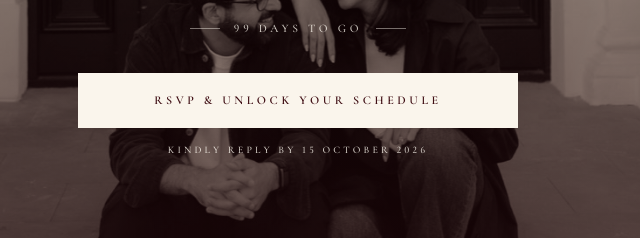
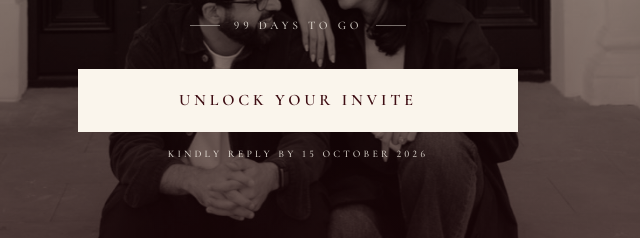
Before and after one commit to athzbd/athenauday-site, a plain HTML site: page index.html in a window 1280 px wide. Shown: the part 385-623 px from the top of the page, 342-982 px from the left. Drawn offline with nearby package versions, Linux system fonts and the light colour scheme.

Commit message:
Update KL site — 2026-10-01 22:43

```diff
--- a/index.html
+++ b/index.html
@@ -109,9 +109,9 @@
   body.locked #schedule, body.locked #travel, body.locked #faq, body.locked [data-gated]{display:none!important}
   .hero-cta{display:block; width:100%; max-width:440px; margin:34px auto 0; box-sizing:border-box; text-align:center; padding:17px 30px; border:1px solid var(--ivory);
     background:var(--ivory); color:var(--wine); text-decoration:none; text-shadow:none;
-    font-size:12px; letter-spacing:.3em; text-transform:uppercase; font-weight:600; transition:.2s}
+    font-size:16px; letter-spacing:.24em; text-transform:uppercase; font-weight:600; transition:.2s}
   .hero-cta:hover{background:transparent; color:var(--ivory)}
-  @media(max-width:600px){.hero-cta{max-width:none; padding:18px 12px; font-size:11.5px; letter-spacing:.22em}}
+  @media(max-width:600px){.hero-cta{max-width:none; padding:19px 10px; font-size:16px; letter-spacing:.24em}}
   .hero-by{margin-top:14px; font-size:10px; opacity:.85}
 
   /* ═══ welcome ═══ */
@@ -331,7 +331,7 @@
       <h1 class="names">Athena<span class="amp">&amp;</span>Uday</h1>
       <p class="when caps">8 – 9 January 2027 · Kuala Lumpur</p>
       <span class="hero-count caps" id="countdown"></span>
-      <a class="hero-cta" id="hero-cta" href="#rsvp">RSVP &amp; unlock your schedule</a>
+      <a class="hero-cta" id="hero-cta" href="#rsvp">Unlock your invite</a>
       <p class="hero-by caps" id="hero-by">Kindly reply by 15 October 2026</p>
     </div>
     <div class="scroll-cue caps">Scroll</div>
```
